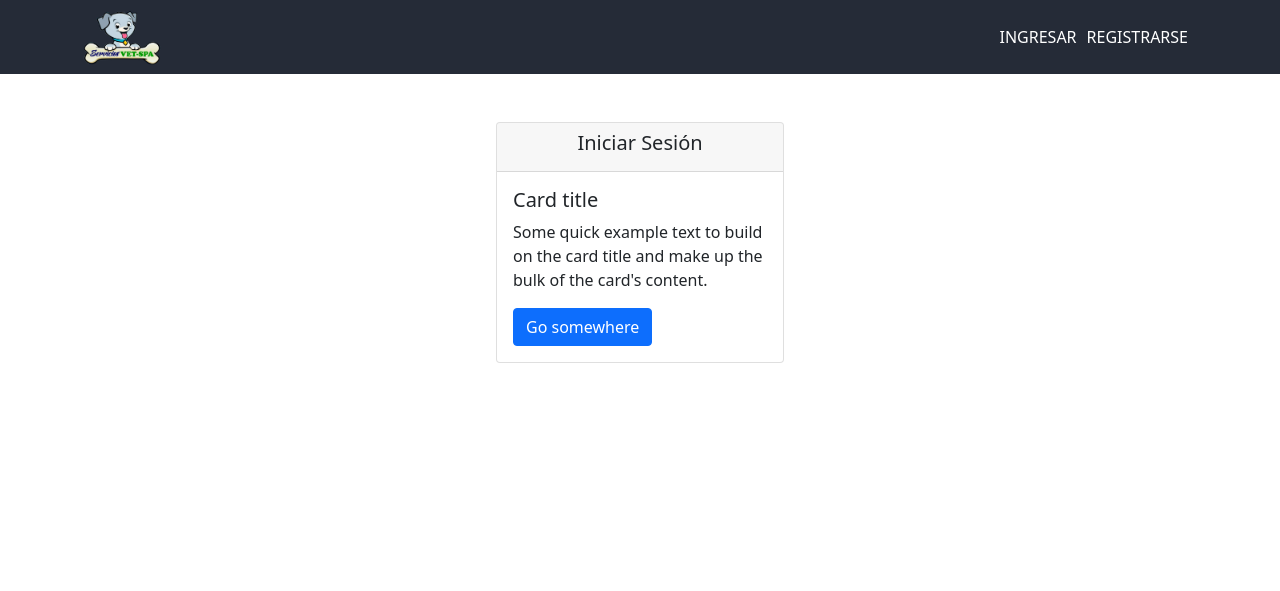
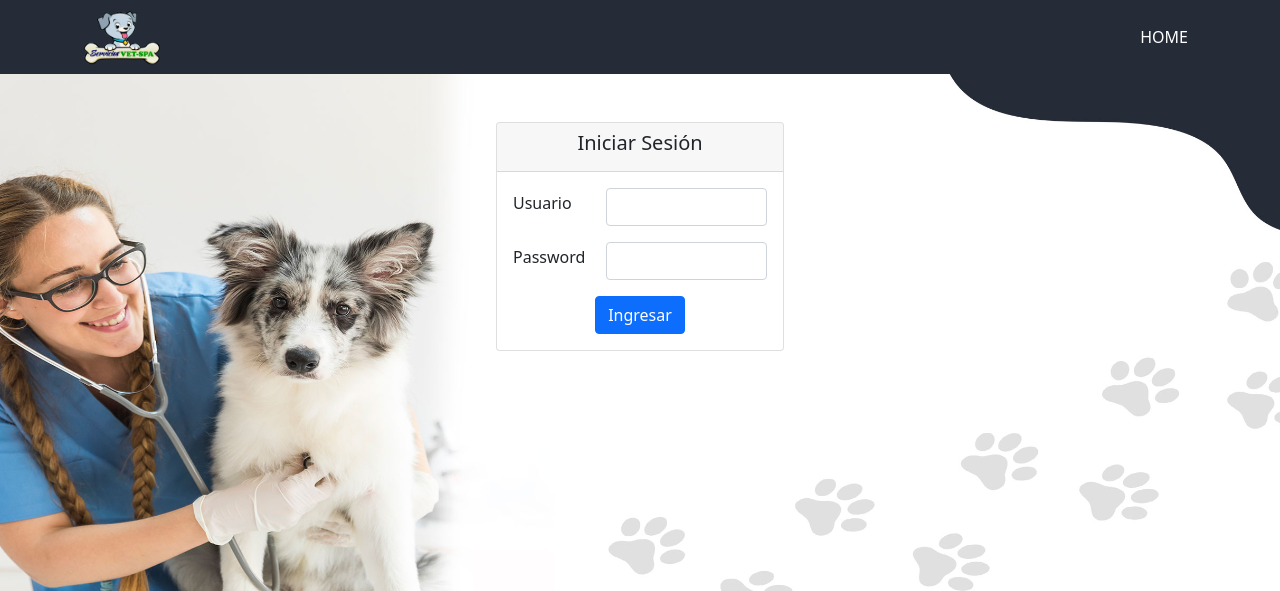
Before and after one commit to Carlos-CMCR/ING-SOFTWARE-VET, a PHP site: page /view/modulos/moduloSeguridad/formAutenticarUsuario.php in a window 1280 px wide. Shown: the top 591 px of the page. Run offline with PHP 8.4, Linux system fonts and the light colour scheme.

Commit message:
loggin 99%

```diff
--- a/view/modulos/moduloSeguridad/formAutenticarUsuario.php
+++ b/view/modulos/moduloSeguridad/formAutenticarUsuario.php
@@ -7,17 +7,16 @@
     <link rel="stylesheet" href="../../../styles/stylesLogin.css">
     <title>Ingresar</title>
 </head>
-<body >
+<body class="background-acceso">
 
 
 
 <nav class="menu navbar navbar-expand-lg navbar-light">
         <div class="container">
-                    <a href=""><img src="view/img/logo.png" alt=""></a>
+                    <a href=""><img src="../../img/logo.png" alt=""></a>
             <div class="collapse navbar-collapse">
                  <div class="navbar-nav ms-auto">
-                 <a href="view/modulos/moduloSeguridad/formAutenticarUsuario.php" class="nav">INGRESAR</a>
-                    <a href="view/modulos/moduloSeguridad/formRegistrarCLiente.php" class="nav">REGISTRARSE</a>
+                 <a href="../../../index.php" class="nav">HOME</a>
                  </div>
             </div>
         </div>
@@ -27,11 +26,23 @@
     <div class="card mt-5 " style="width: 18rem;">
         <div class="card-header d-flex justify-content-center "><h5 class="card-title">Iniciar Sesión</h5></div>
         <div class="card-body">
-            <h5 class="card-title">Card title</h5>
-            <p class="card-text">Some quick example text to build on the card title and make up the bulk of the card's content.</p>
-            <a href="#" class="btn btn-primary">Go somewhere</a>
+        <div class="mb-3">
+        <div class="row ">
+            <div class="col-4 d-flex align-items-center"><label  for="usuario" class="form-label">Usuario</label></div>
+            <div class="col-8 "><input type="text" class="form-control" aria-describedby="text"  name="usuario" id="usuario"> </div>
         </div>
-     </div>
+        </div>
+        <div class="mb-3">
+        <div class="row">
+                <div class="col-4 d-flex align-items-center"><label for="password" class="form-label">Password</label> </div>
+                <div class="col-8 "><input type="password"  class="form-control" aria-describedby="passwordHelpBlock" name="password" id="password"> </div>
+        </div>
+        </div>
+        <div class="row">
+                <div class="col-12 d-flex justify-content-center"><input type="submit" class="btn btn-primary"  name="btnIngresar" id="btnIngresar" value="Ingresar"></div>
+        </div>
+
+    </div>
     </div>
 </div>
 </div>
```
